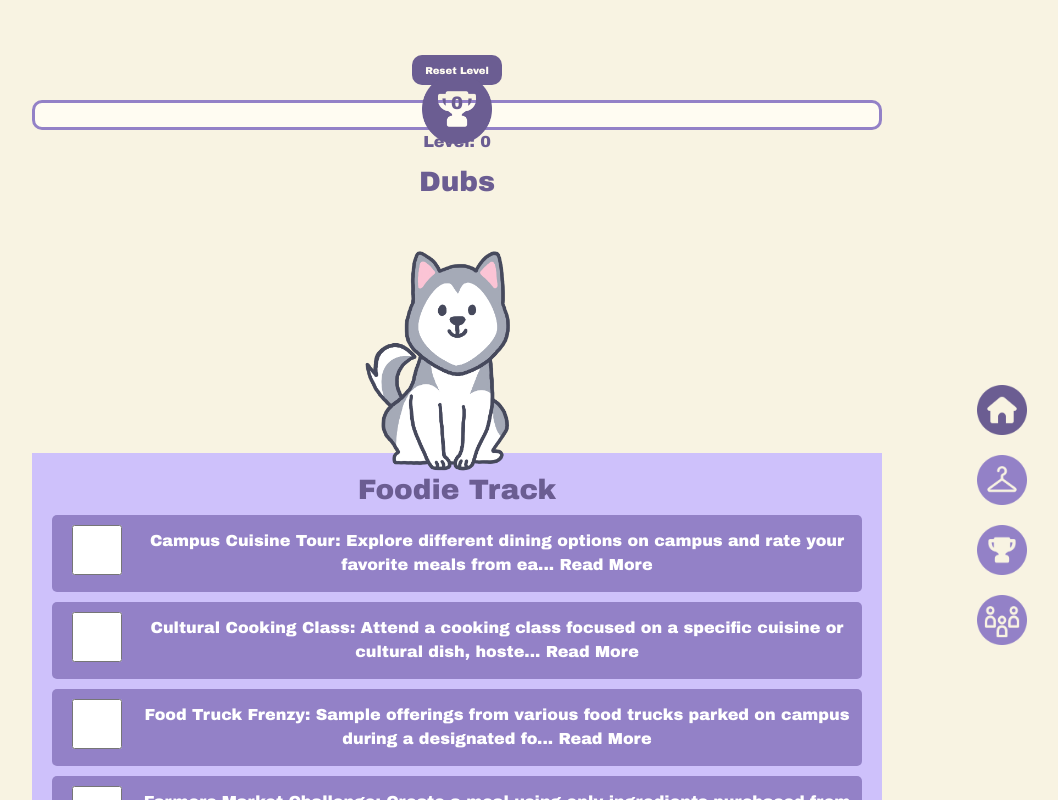
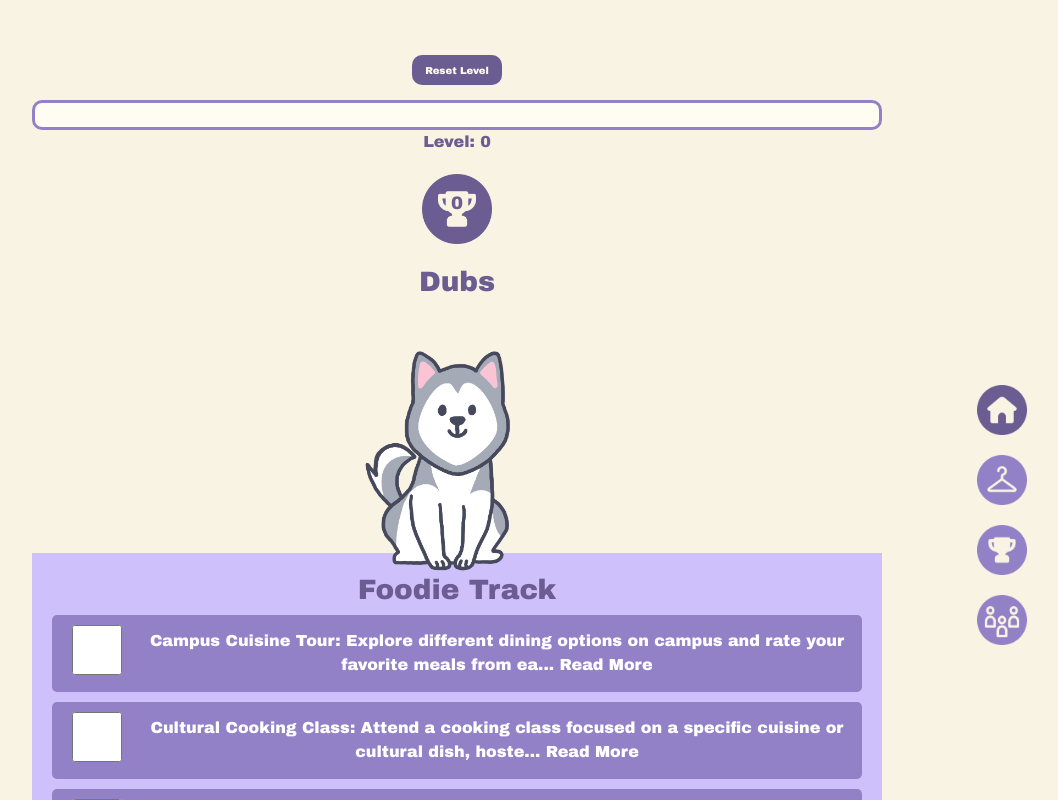
Before and after one commit to kiannabolante/huskypal, a React (Create React App) app in the folder clients/: page /foodie in a window 1280 px wide. Shown: the top 800 px of the page, without its empty margins (183-1241 px from the left). Built offline with nearby package versions, Linux system fonts and the light colour scheme.

Commit message:
all home track lists work

```diff
--- a/clients/src/components/Foodie.jsx
+++ b/clients/src/components/Foodie.jsx
@@ -144,7 +144,7 @@ function Foodie() {
       <div className="current-level-display">Level: {level}</div>
       {levelMessage && <div className="level-up-message">{levelMessage}</div>}
       <header className="header" style={{marginTop:"-80px"}}>
-      <div className="trophy-icon">
+      <div className="trophy-icon" style={{marginTop: "100px"}}>
           <img
             src={activatedLevels}
             alt="level display"
--- a/clients/src/components/Studious.jsx
+++ b/clients/src/components/Studious.jsx
@@ -145,7 +145,7 @@ function Studious() {
       <div className="current-level-display">Level: {level}</div>
       {levelMessage && <div className="level-up-message">{levelMessage}</div>}
       <header className="header" style={{marginTop:"-80px"}}>
-      <div className="trophy-icon">
+      <div className="trophy-icon" style={{marginTop: "100px"}}>
           <img
             src={activatedLevels}
             alt="level display"
```
